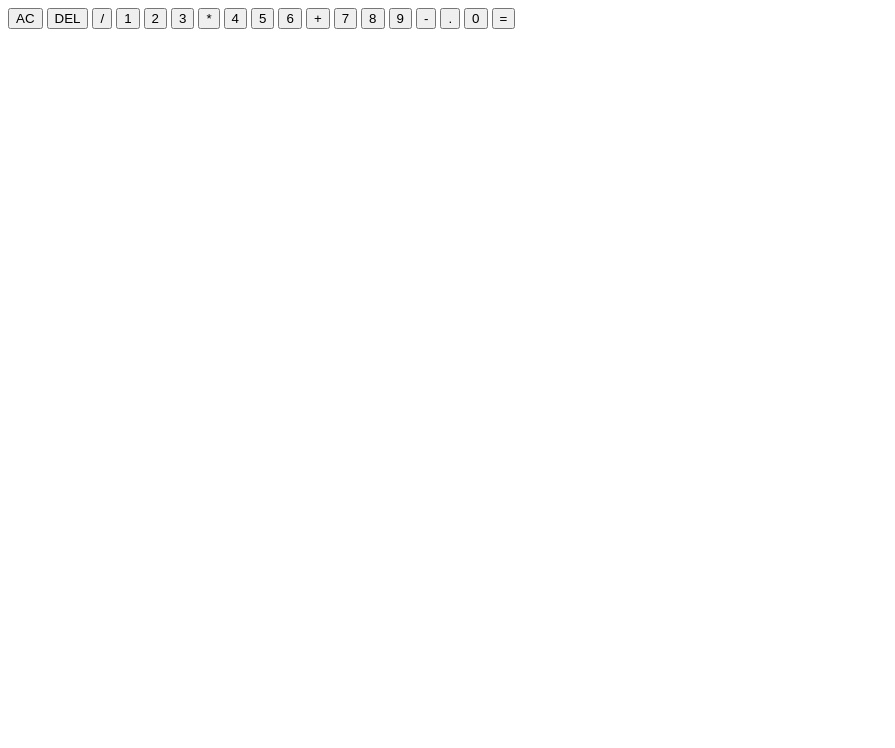
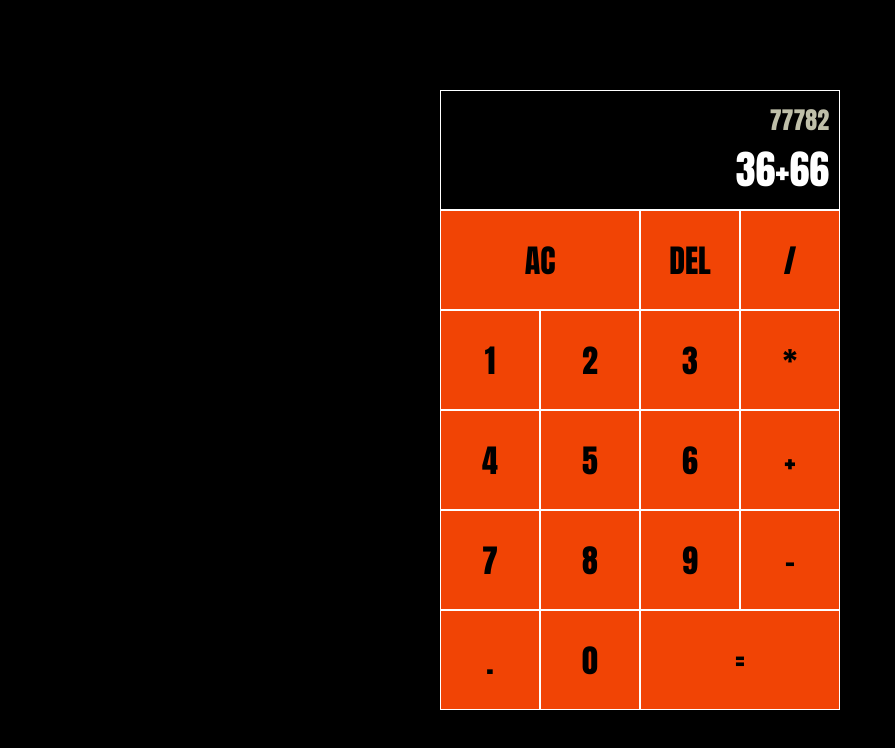
Before and after one commit to adebayoileri/Javascript-Calculator, a plain HTML site: page index.html in a window 1280 px wide. Shown: the whole page, without its empty margins (0-895 px from the left). Drawn offline with Linux system fonts and the light colour scheme.

Commit message:
Calculator UI styling

```diff
--- a/css/style.css
+++ b/css/style.css
@@ -0,0 +1,56 @@
+*, *::before, *::after{
+    box-sizing: border-box;
+    font-family: Impact, Haettenschweiler, 'Arial Narrow Bold', sans-serif;
+    font-weight: normal;
+}
+
+body{
+    padding: 0;
+    margin:0;
+    background: black;
+}
+
+.calculator-grid{
+    display: grid;
+    justify-content: center;
+    align-content: center;
+    min-height: 100vh;
+    grid-template-columns: repeat(4, 100px);
+    grid-template-rows: minmax(120px, auto) repeat(5, 100px);
+}
+
+.calculator-grid > button{
+    cursor: pointer;
+    font-size: 2rem;
+    border: 1px solid white;
+    outline: none;
+    background: rgb(241, 68, 5);
+}
+.calculator-grid > button:hover{
+    background: rgb(175, 50, 4, .9);
+}
+.span-two{
+    grid-column: span 2;
+}
+
+.output{
+    grid-column: 1 / -1;
+    border: 1px solid white;
+    display: flex;
+    align-items: flex-end;
+    justify-content: space-around;
+    flex-direction: column;
+    padding: 10px;
+    word-wrap: break-word;
+    word-break: break-all;
+}
+
+.output .previous-operand{
+    color: rgb(255, 255, 225, 0.75);
+    font-size: 1.5rem;
+}
+
+.output .current-operand{
+    color: white;
+    font-size: 2.5rem;
+}
--- a/index.html
+++ b/index.html
@@ -10,8 +10,8 @@
 <body>
     <div class="calculator-grid">
         <div class="output">
-            <div class="previous-operand"></div>
-            <div class="current-operand"></div>
+            <div class="previous-operand">77782</div>
+            <div class="current-operand">36+66</div>
         </div>
         <button class="span-two">AC</button>
         <button>DEL</button>
```
